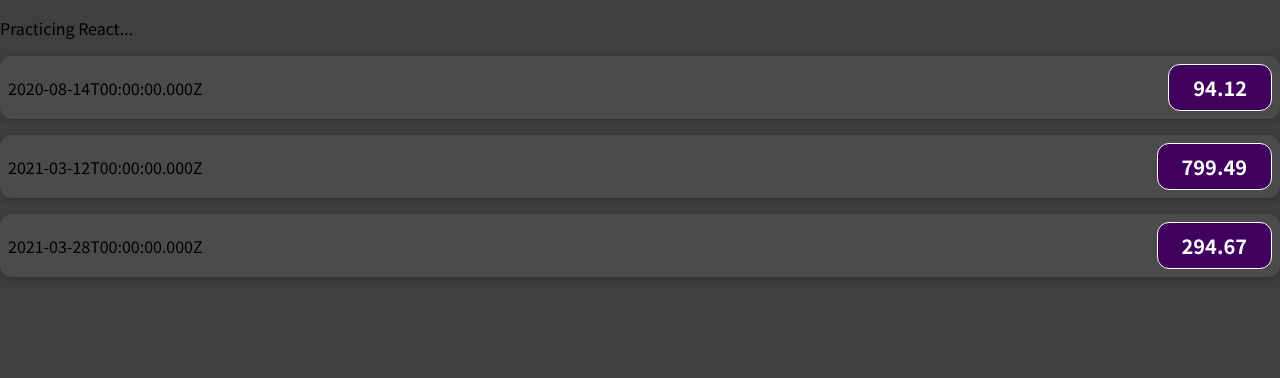
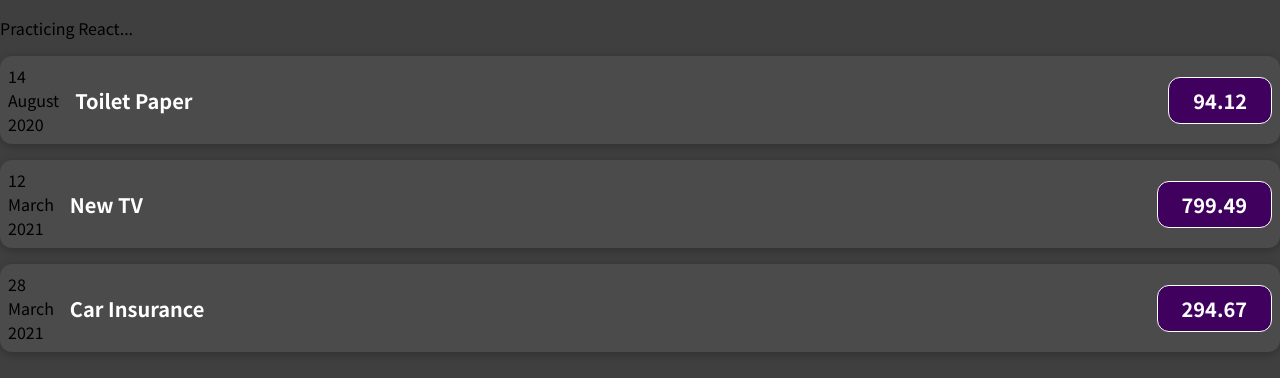
Before and after one commit to socool/udemy-react-complete-guide-code, a JavaScript app: page / in a window 1280 px wide. Shown: the top 378 px of the page. Built offline with nearby package versions, Linux system fonts and the light colour scheme.

Commit message:
add date

```diff
--- a/src/components/ExpenseItem.js
+++ b/src/components/ExpenseItem.js
@@ -1,10 +1,17 @@
 import "./ExpenseItem.css";
 function ExpenseItem(props) {
+  const month = props.date.toLocaleString("en-US", { month: "long" });
+  const day = props.date.toLocaleString("en-US", { day: "2-digit" });
+  const year = props.date.getFullYear();
   return (
     <div className="expense-item">
-      <div>{props.date.toISOString()}</div>
+      <div>
+        <div>{day}</div>
+        <div>{month}</div>
+        <div>{year}</div>
+      </div>
       <div className="expense-item__description">
-        <h2>{props.tietle}</h2>
+        <h2>{props.title}</h2>
         <div className="expense-item__price">{props.amount}</div>
       </div>
     </div>
```
